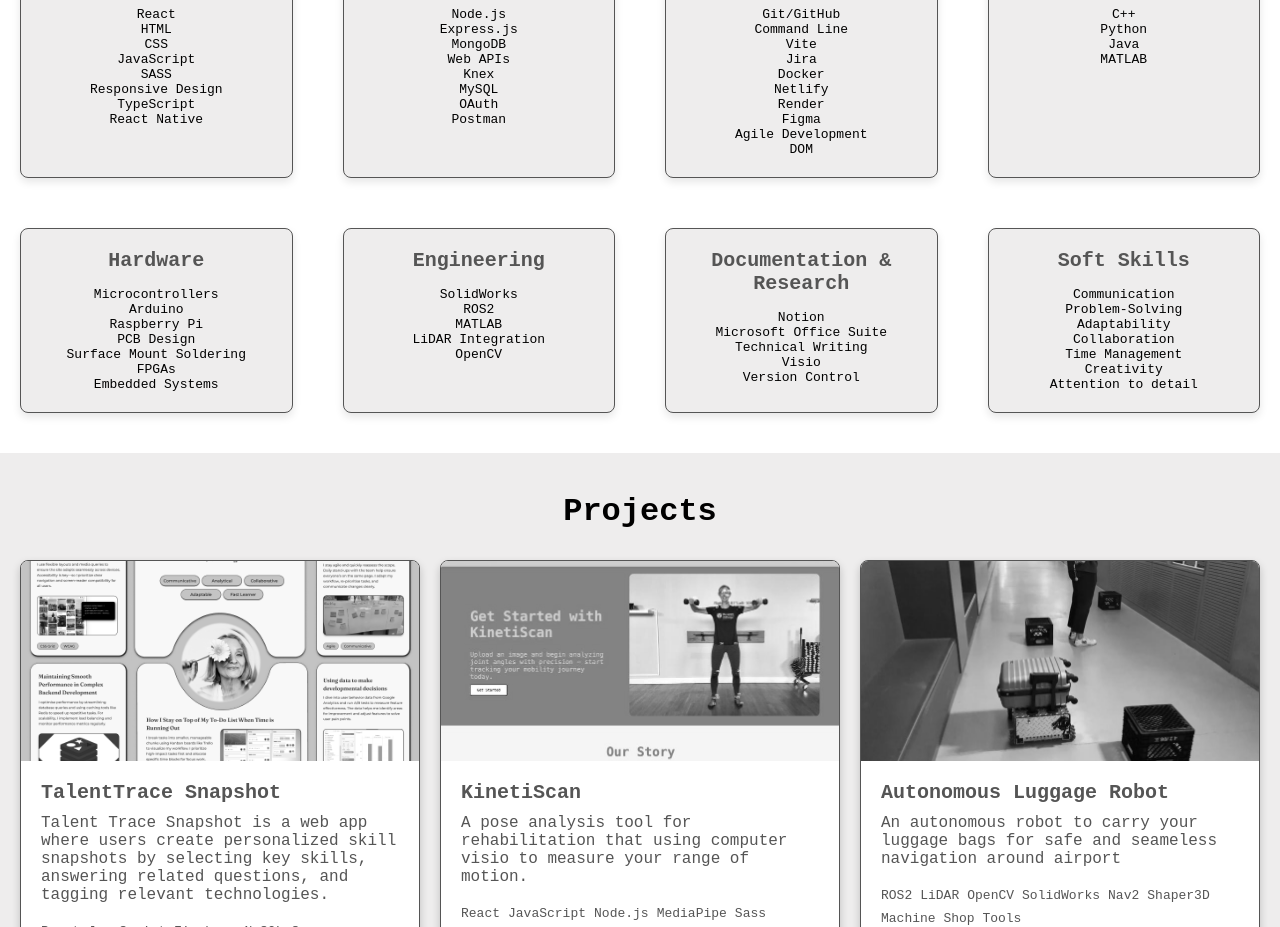
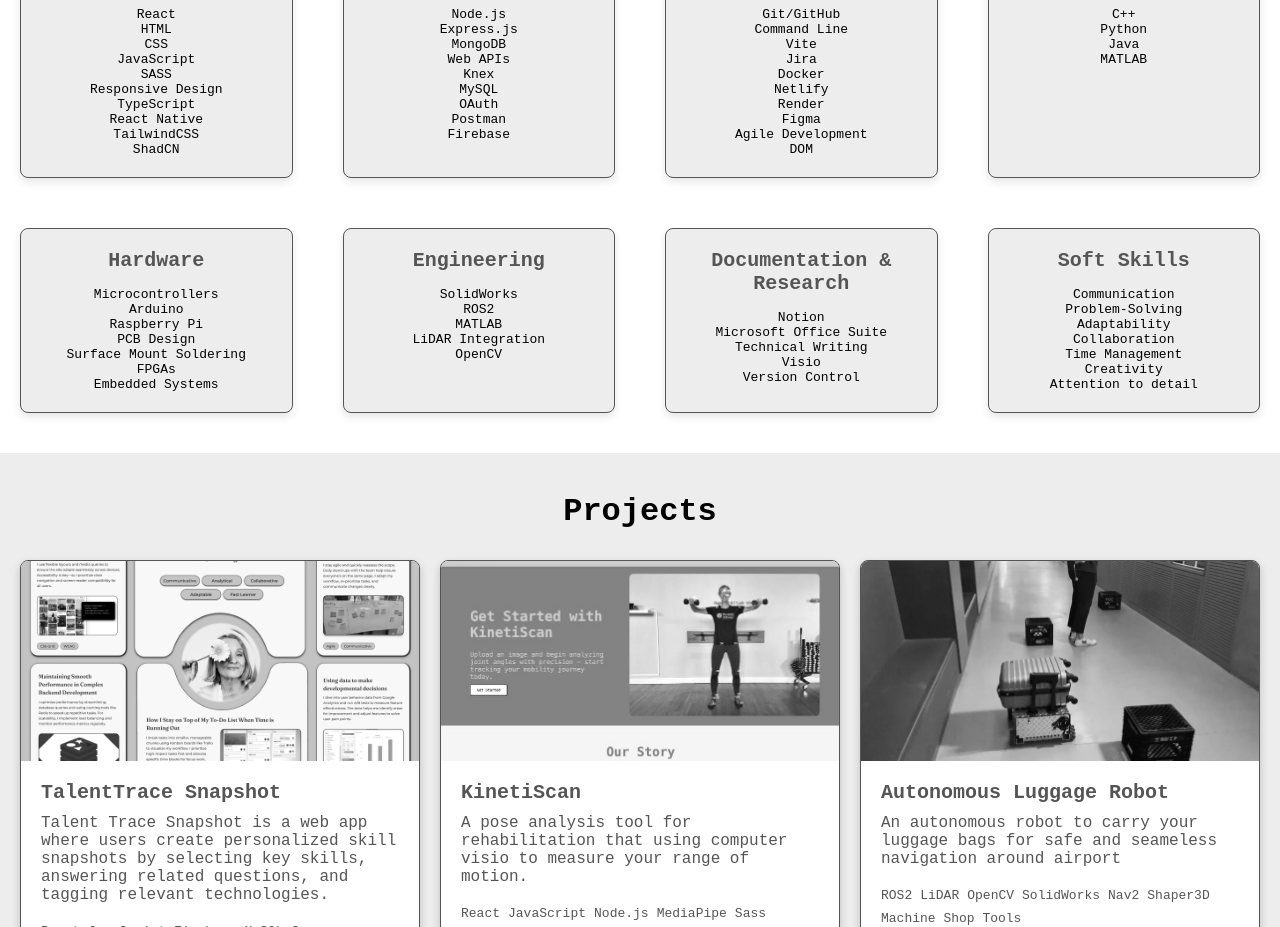
Before and after one commit to gillnim/portfolio, a React (Vite) app: page / in a window 1280 px wide. Shown: the part 2300-3227 px from the top of the page. Built offline with nearby package versions, Linux system fonts and the light colour scheme.

Commit message:
update skills

```diff
--- a/src/components/Skills/Skills.jsx
+++ b/src/components/Skills/Skills.jsx
@@ -6,11 +6,11 @@ const Skills = () => {
   const skills = [
     {
       title: "Web Development: Frontend",
-      skills: ["React", "HTML", "CSS", "JavaScript", "SASS", "Responsive Design", "TypeScript", "React Native"],
+      skills: ["React", "HTML", "CSS", "JavaScript", "SASS", "Responsive Design", "TypeScript", "React Native", "TailwindCSS", "ShadCN"],
     },
     {
       title: "Web Development: Backend",
-      skills: ["Node.js", "Express.js", "MongoDB", "Web APIs", "Knex", "MySQL", "OAuth", "Postman"],
+      skills: ["Node.js", "Express.js", "MongoDB", "Web APIs", "Knex", "MySQL", "OAuth", "Postman", "Firebase"],
     },
     {
       title: "Other Development Tools",
```
